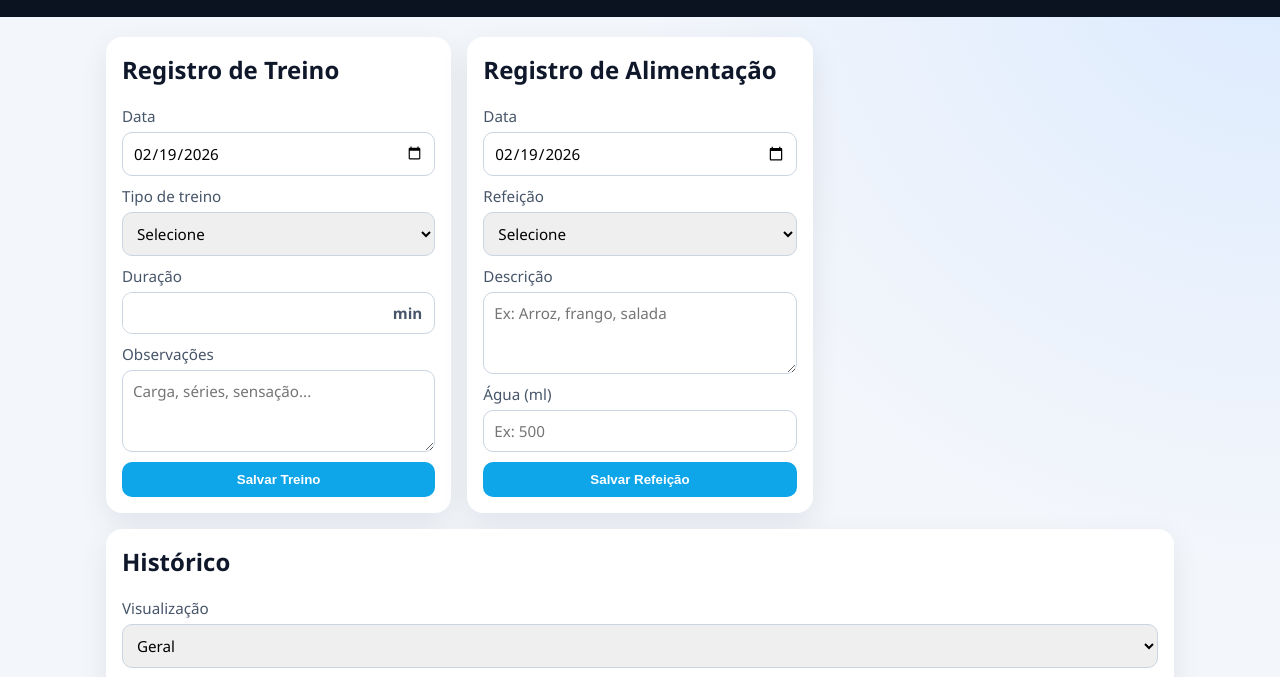
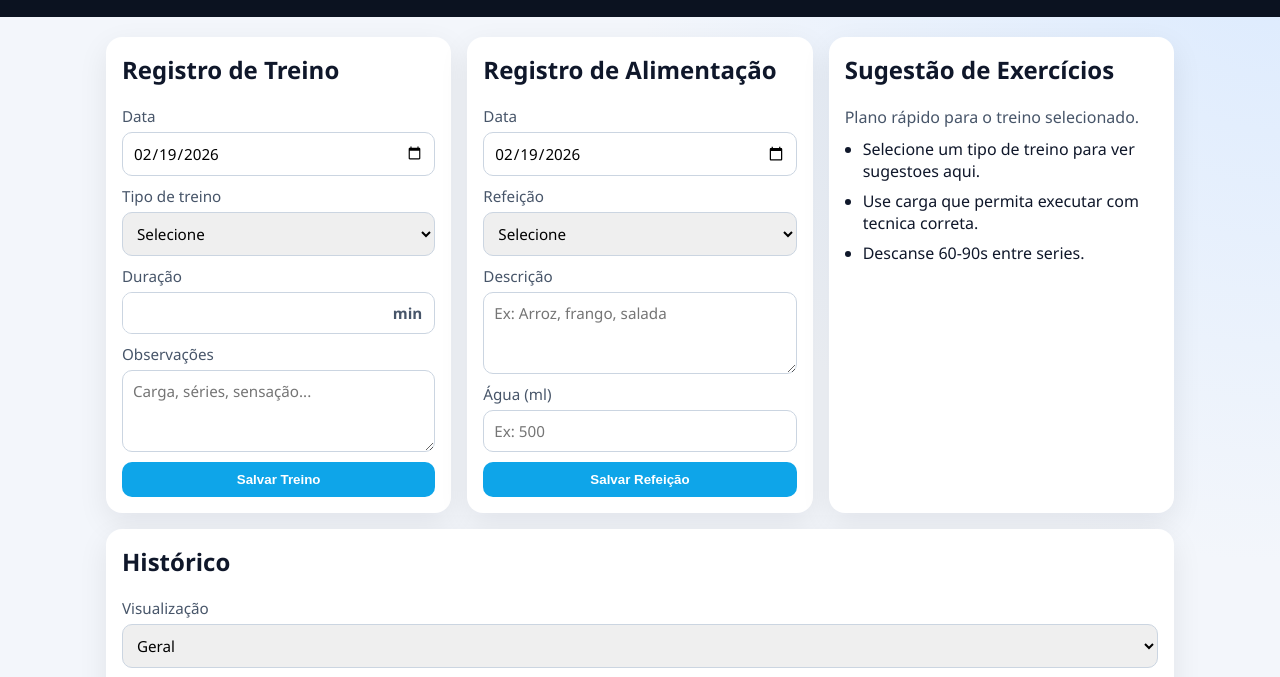
Before and after one commit to Simei007/treino-diario, a plain HTML site: page index.html in a window 1280 px wide. Shown: the part 84-761 px from the top of the page. Drawn offline with Linux system fonts and the light colour scheme.

```diff
--- a/app.js
+++ b/app.js
@@ -6,6 +6,7 @@
 document.getElementById("workoutDate").value = today;
 document.getElementById("mealDate").value = today;
 const workoutTypeSelect = document.getElementById("workoutType");
+const exerciseTipsList = document.getElementById("exerciseTipsList");
 const historyModeSelect = document.getElementById("historyMode");
 const historyDateWrap = document.getElementById("historyDateWrap");
 const historyDateInput = document.getElementById("historyDate");
@@ -22,6 +23,86 @@
 });
 historyDateInput.addEventListener("change", render);
 toggleHistoryDateField();
+
+const EXERCISE_TIPS = {
+  "Peito e tríceps": [
+    "Supino reto - 4x8-12",
+    "Supino inclinado com halteres - 3x10-12",
+    "Crucifixo - 3x12",
+    "Tríceps pulley - 3x10-12",
+    "Tríceps testa - 3x10"
+  ],
+  "Costas e bíceps": [
+    "Puxada frontal - 4x8-12",
+    "Remada curvada - 3x8-10",
+    "Remada baixa - 3x10-12",
+    "Rosca direta - 3x10-12",
+    "Rosca martelo - 3x10"
+  ],
+  "Pernas": [
+    "Agachamento livre - 4x8-10",
+    "Leg press - 4x10-12",
+    "Cadeira extensora - 3x12",
+    "Mesa flexora - 3x12",
+    "Panturrilha em pe - 4x15-20"
+  ],
+  "Ombros": [
+    "Desenvolvimento com halteres - 4x8-12",
+    "Elevacao lateral - 3x12",
+    "Elevacao frontal - 3x12",
+    "Crucifixo invertido - 3x12",
+    "Encolhimento - 3x12"
+  ],
+  "Abdômen": [
+    "Prancha - 3x30-60s",
+    "Abdominal infra - 3x15",
+    "Abdominal supra - 3x15",
+    "Abdominal obliquo - 3x12 cada lado"
+  ],
+  "Cardio": [
+    "Esteira leve - 5 min aquecimento",
+    "Corrida ou bike moderada - 20-30 min",
+    "Intervalado (1 min forte / 1 min leve) - 10 min",
+    "Alongamento final - 5 min"
+  ],
+  "Funcional": [
+    "Agachamento com peso corporal - 3x15",
+    "Flexao de braco - 3x10",
+    "Avanco alternado - 3x12 cada perna",
+    "Burpee - 3x8",
+    "Prancha - 3x40s"
+  ],
+  "Alongamento": [
+    "Mobilidade de quadril - 2x40s",
+    "Alongamento posterior da coxa - 2x40s",
+    "Alongamento peitoral e ombros - 2x40s",
+    "Mobilidade de coluna toracica - 2x40s"
+  ],
+  "Descanso ativo": [
+    "Caminhada leve - 20 a 30 min",
+    "Alongamento geral - 10 min",
+    "Respiracao diafragmatica - 5 min"
+  ]
+};
+
+function renderExerciseTips() {
+  const type = workoutTypeSelect.value;
+  const tips = EXERCISE_TIPS[type] || [
+    "Selecione um tipo de treino para ver sugestoes aqui.",
+    "Use carga que permita executar com tecnica correta.",
+    "Descanse 60-90s entre series."
+  ];
+
+  exerciseTipsList.innerHTML = "";
+  tips.forEach((tip) => {
+    const li = document.createElement("li");
+    li.textContent = tip;
+    exerciseTipsList.appendChild(li);
+  });
+}
+
+workoutTypeSelect.addEventListener("change", renderExerciseTips);
+renderExerciseTips();
 
 function normalizeUrl(rawValue) {
   const value = (rawValue || "").trim();
--- a/index.html
+++ b/index.html
@@ -77,6 +77,12 @@
       </form>
     </section>
 
+    <section class="card">
+      <h2>Sugestão de Exercícios</h2>
+      <p class="tips-subtitle">Plano rápido para o treino selecionado.</p>
+      <ul id="exerciseTipsList" class="tips-list"></ul>
+    </section>
+
     <section class="card wide">
       <h2>Histórico</h2>
       <div class="history-toolbar">
--- a/styles.css
+++ b/styles.css
@@ -255,6 +255,22 @@
   margin-bottom: 12px;
 }
 
+.tips-subtitle {
+  margin: 0 0 10px;
+  color: var(--muted);
+}
+
+.tips-list {
+  margin: 0;
+  padding-left: 18px;
+  display: grid;
+  gap: 8px;
+}
+
+.tips-list li {
+  color: #0f172a;
+}
+
 .history-columns {
   display: grid;
   grid-template-columns: repeat(auto-fit, minmax(260px, 1fr));
```
